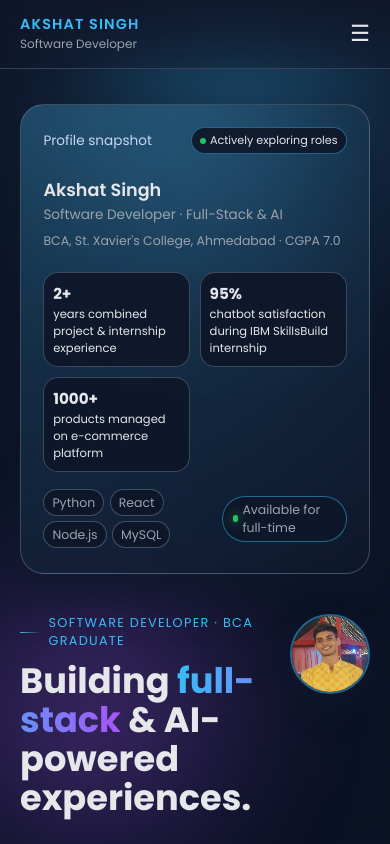
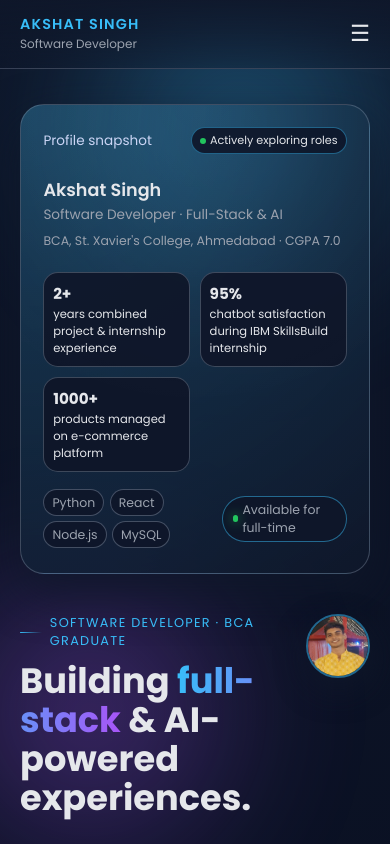
Before and after one commit to GloryXakshat/Akshat-Singh, a plain HTML site: page index.html in a window 390 px wide. Shown: the top 844 px of the page. Drawn offline with Linux system fonts and the light colour scheme.

Commit message:
Refactor CSS variables and styles for consistency

```diff
--- a/style.css
+++ b/style.css
@@ -231,10 +231,11 @@ header {
 }
 
 .profile-photo {
-  width: 96px;
-  height: 96px;
-  border-radius: 999px;
+  width: 72px;       /* smaller size */
+  height: 72px;      /* smaller size */
+  border-radius: 50%;
   object-fit: cover;
+  object-position: 50% 25%;  /* show more of your face */
   border: 2px solid var(--accent-strong);
   box-shadow: 0 12px 30px rgba(15, 23, 42, 0.9);
 }
@@ -822,8 +823,8 @@ footer {
   }
 
   .profile-photo {
-    width: 80px;
-    height: 80px;
+    width: 64px;
+    height: 64px;
   }
 }
 
```
